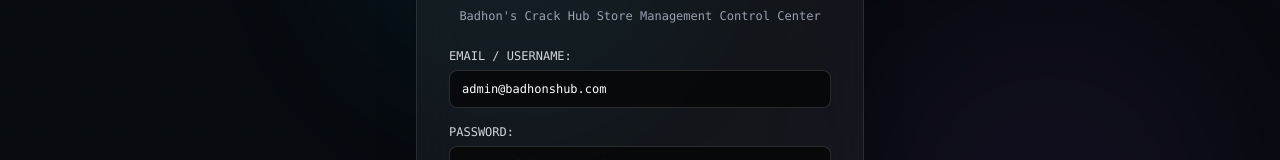
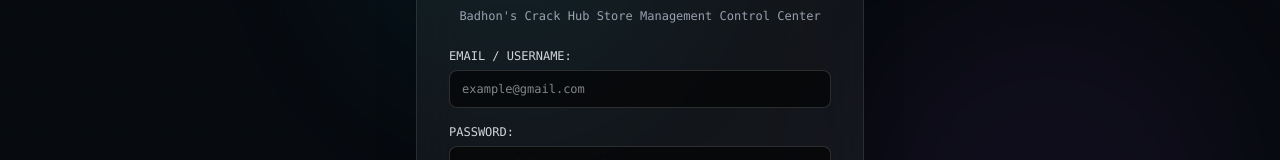
Before and after one commit to tiktokzone240/CRACK-HUB-WEBSITE, a React (Vite) app: page /admin/login in a window 1280 px wide. Shown: the part 270-430 px from the top of the page. Built offline with nearby package versions, Linux system fonts and the light colour scheme; no server answers.

Commit message:
Update AdminLogin.jsx

```diff
--- a/src/pages/AdminLogin.jsx
+++ b/src/pages/AdminLogin.jsx
@@ -5,7 +5,7 @@ import { Shield, Lock, ArrowRight, AlertCircle } from 'lucide-react';
 
 export default function AdminLogin() {
   const navigate = useNavigate();
-  const [username, setUsername] = useState('admin@badhonshub.com');
+  const [username, setUsername] = useState('');
   const [password, setPassword] = useState('');
   const [loading, setLoading] = useState(false);
   const [errorMessage, setErrorMessage] = useState('');
@@ -67,7 +67,7 @@ export default function AdminLogin() {
               value={username}
               onChange={(e) => setUsername(e.target.value)}
               required
-              placeholder="admin@badhonshub.com"
+              placeholder="example@gmail.com"
               className="w-full bg-black/60 border border-white/15 focus:border-[#00ff41] rounded-lg py-2.5 px-3 text-white focus:outline-none"
             />
           </div>
```
